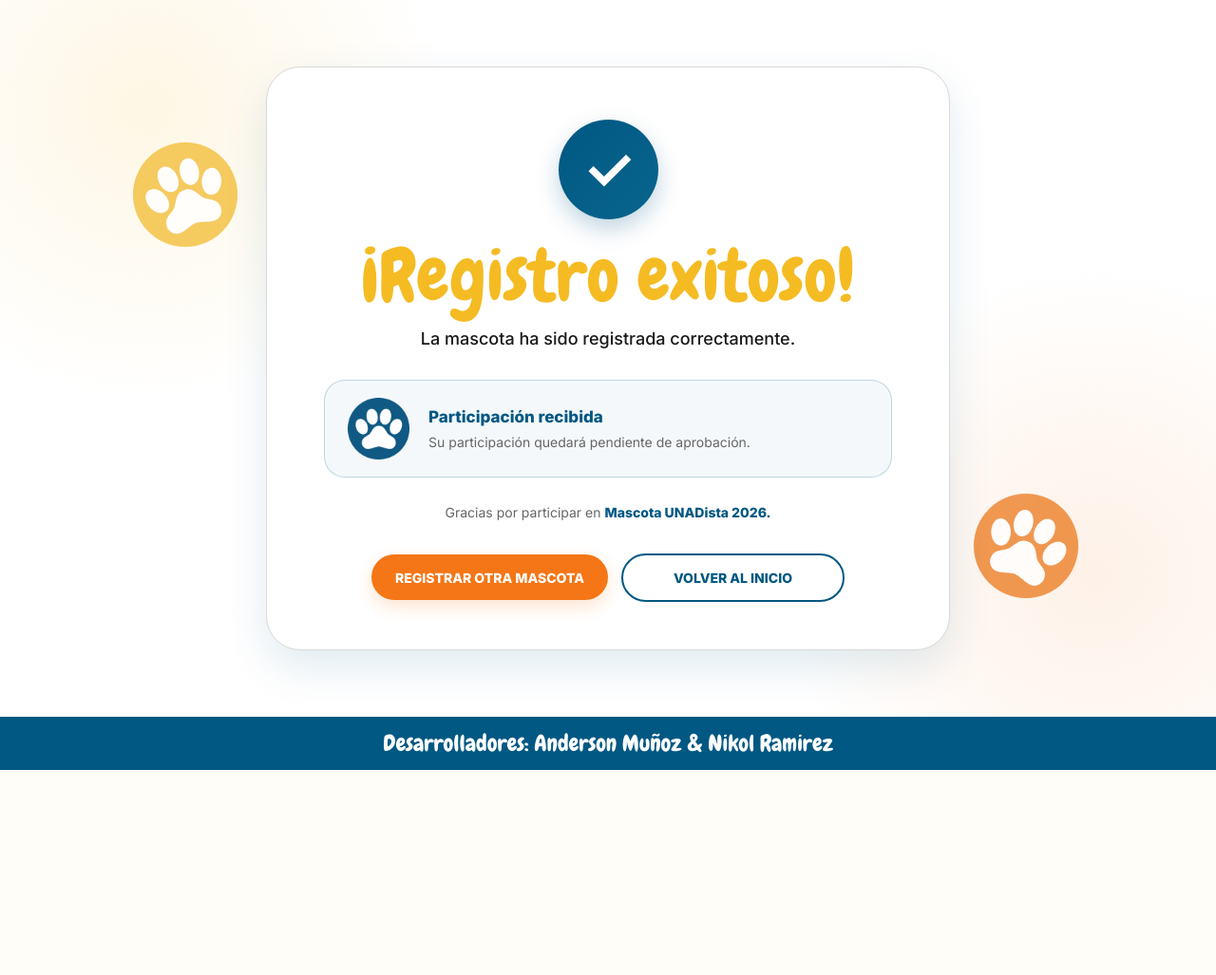
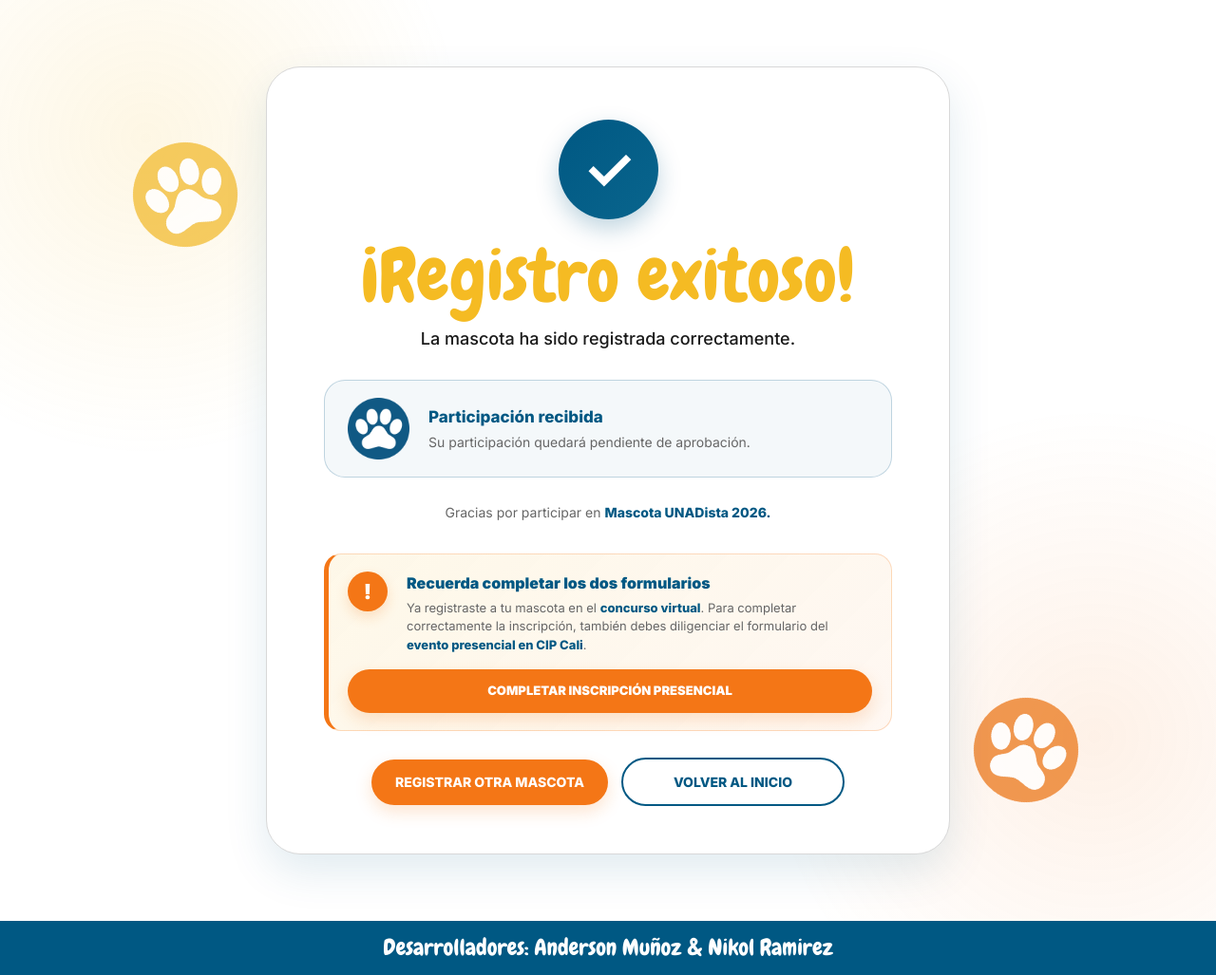
Before and after one commit to CiberNex/concurso-mascotas, a Django app: page /registro-exitoso/ in a window 1280 px wide. Shown: the whole page at 95% size. Before the commit the page ends 811 px from the top, so only its background shows below. Run offline with Django 5.2, Linux system fonts and the light colour scheme.

Commit message:
Aclaración — Doble Inscripción

```diff
--- a/Mascota Unadista/css/registro_exitoso.css
+++ b/Mascota Unadista/css/registro_exitoso.css
@@ -530,3 +530,104 @@ a {
     }
 
 }
+
+/* ==========================================================
+   RECORDATORIO — DOBLE INSCRIPCIÓN
+========================================================== */
+
+.double-registration-reminder {
+    display: grid;
+    grid-template-columns: 48px minmax(0, 1fr);
+    align-items: start;
+    gap: 14px;
+    margin: 0 auto 28px;
+    padding: 18px 20px;
+    border: 1px solid rgba(244, 118, 22, 0.24);
+    border-left: 5px solid var(--orange);
+    border-radius: 18px;
+    background:
+        linear-gradient(
+            135deg,
+            rgba(245, 187, 35, 0.10),
+            rgba(244, 118, 22, 0.055)
+        );
+    text-align: left;
+}
+
+.double-registration-reminder-icon {
+    width: 42px;
+    height: 42px;
+    display: grid;
+    place-items: center;
+    border-radius: 50%;
+    color: #ffffff;
+    background: var(--orange);
+    font-size: 22px;
+    font-weight: 900;
+    line-height: 1;
+    box-shadow: 0 6px 14px rgba(244, 118, 22, 0.20);
+}
+
+.double-registration-reminder-content {
+    min-width: 0;
+}
+
+.double-registration-reminder-content > strong {
+    display: block;
+    margin-bottom: 5px;
+    color: var(--blue);
+    font-size: 16px;
+    font-weight: 850;
+}
+
+.double-registration-reminder-content p {
+    color: var(--muted);
+    font-size: 13px;
+    line-height: 1.5;
+}
+
+.double-registration-reminder-content p strong {
+    color: var(--blue);
+    font-weight: 800;
+}
+
+.btn-presential-registration {
+    grid-column: 1 / -1;
+    width: 100%;
+    min-height: 46px;
+    display: inline-flex;
+    align-items: center;
+    justify-content: center;
+    margin-top: 2px;
+    padding: 12px 20px;
+    border-radius: 999px;
+    color: #ffffff;
+    background: var(--orange);
+    font-size: 13px;
+    font-weight: 850;
+    text-align: center;
+    box-shadow: 0 7px 18px rgba(244, 118, 22, 0.20);
+    transition: transform .2s ease, box-shadow .2s ease, filter .2s ease;
+}
+
+.btn-presential-registration:hover {
+    transform: translateY(-2px);
+    box-shadow: 0 10px 24px rgba(244, 118, 22, 0.28);
+    filter: brightness(1.03);
+}
+
+@media (max-width: 480px) {
+    .double-registration-reminder {
+        grid-template-columns: 1fr;
+        padding: 17px 16px;
+        text-align: center;
+    }
+
+    .double-registration-reminder-icon {
+        margin-inline: auto;
+    }
+
+    .double-registration-reminder-content p {
+        font-size: 12.5px;
+    }
+}
--- a/mascotas/templates/mascotas/index.html
+++ b/mascotas/templates/mascotas/index.html
@@ -312,7 +312,7 @@
 
                             <img
                                 src="{% static 'assets/logo/Emprendimiento1.png' %}"
-                                alt="Lary Desing - Accesorios en resina"
+                                alt="Zary Desing - Accesorios en resina"
                                 class="entrepreneurship-image"
                             >
 
@@ -321,7 +321,7 @@
                         <div class="event-content">
 
                             <h3>
-                                Lary Desing
+                                Zary Desing
                             </h3>
 
                             <p>
--- a/mascotas/templates/mascotas/registro_exitoso.html
+++ b/mascotas/templates/mascotas/registro_exitoso.html
@@ -102,7 +102,42 @@
                         Gracias por participar en
                         <strong>Mascota UNADista 2026.</strong>
                     </p>
+                </div>
 
+
+                <div class="double-registration-reminder">
+
+                    <div
+                        class="double-registration-reminder-icon"
+                        aria-hidden="true"
+                    >
+                        !
+                    </div>
+
+                    <div class="double-registration-reminder-content">
+
+                        <strong>
+                            Recuerda completar los dos formularios
+                        </strong>
+
+                        <p>
+                            Ya registraste a tu mascota en el
+                            <strong>concurso virtual</strong>. Para completar
+                            correctamente la inscripción, también debes
+                            diligenciar el formulario del
+                            <strong>evento presencial en CIP Cali</strong>.
+                        </p>
+
+                    </div>
+
+                    <a
+                        href="https://docs.google.com/forms/d/e/1FAIpQLSesdv12z82hOQ8huNorIYahVyiYHKRT2THT0DawHe58scwhXw/viewform"
+                        target="_blank"
+                        rel="noopener noreferrer"
+                        class="btn-presential-registration"
+                    >
+                        COMPLETAR INSCRIPCIÓN PRESENCIAL
+                    </a>
 
                 </div>
 
```
Also changed, not shown: Mascota Unadista/css/inscripcion.css (+18 -0 lines), mascotas/templates/mascotas/registrar.html (+10 -3 lines).
